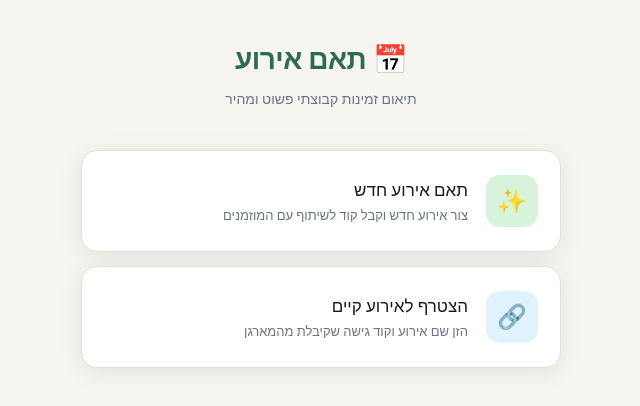
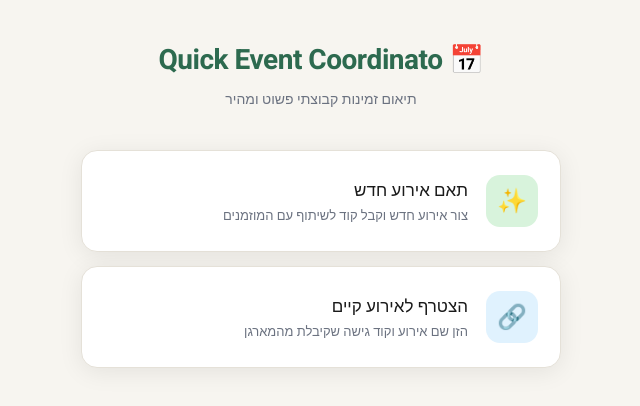
Before and after one commit to tuvyanoam-code/Quick-Event-Coordinator, a plain HTML site: page index.html in a window 1280 px wide. Shown: the whole page, without its empty margins (319-959 px from the left). Drawn offline with nearby package versions, Linux system fonts and the light colour scheme.

Commit message:
Update index.html
שינוי כותרת

```diff
--- a/index.html
+++ b/index.html
@@ -100,7 +100,7 @@ textarea:focus{border-color:var(--accent2);background:#fff}
 </style>
 </head>
 <body>
-<h1 class="logo">📅 תאם אירוע</h1>
+<h1 class="logo">📅 Quick Event Coordinato</h1>
 <p class="subtitle">תיאום זמינות קבוצתי פשוט ומהיר</p>
 
 <!-- HOME -->
```
